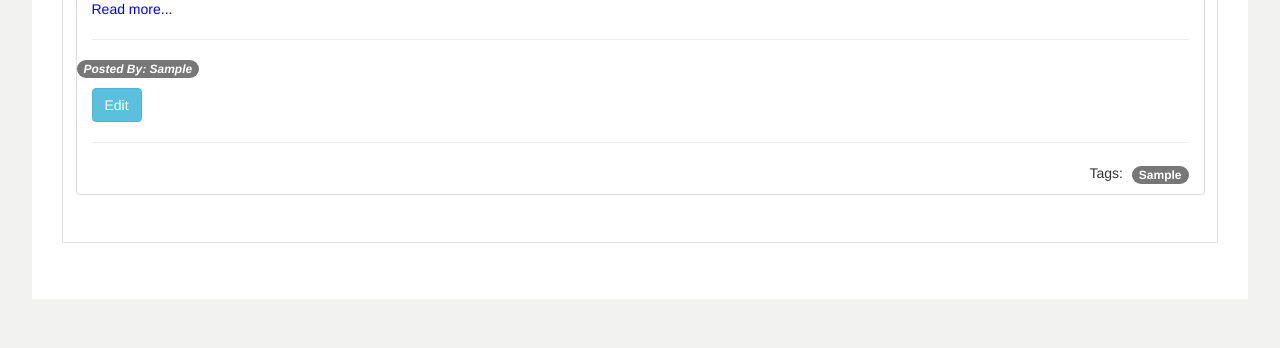
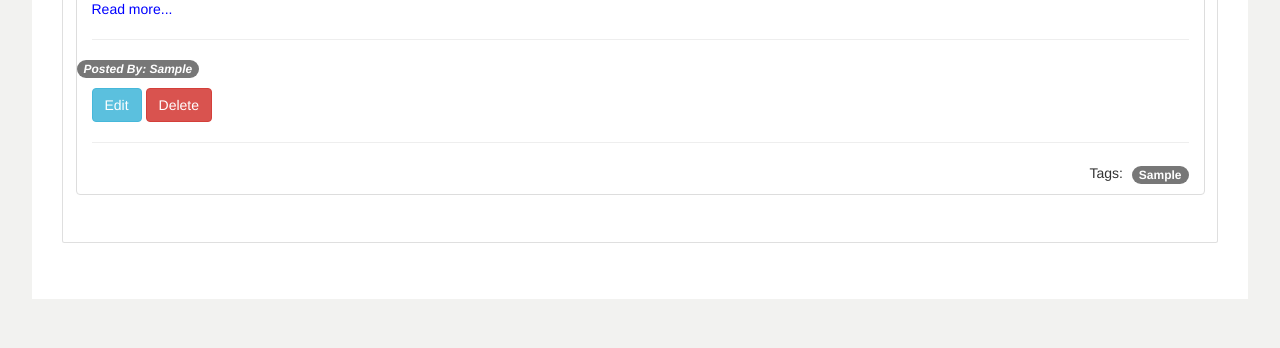
Before and after one commit to naufalhadisy/WearIt_ClothesDonationWebApp, a PHP site: page /forum.php in a window 1280 px wide. Shown: the part 1293-1641 px from the top of the page. Run offline with PHP 8.4, Linux system fonts and the light colour scheme; tables that the repository leaves empty or names only in its code hold one stand-in row (values such as "Sample post"); data that the repository does not hold is empty; some libraries are stand-ins or nearby versions.

Commit message:
Update forum.php
sprint4-add delete button-not complete
delete popup menu & delete function remaining

```diff
--- a/php/forum.php
+++ b/php/forum.php
@@ -58,8 +58,9 @@ include('dbconnection.php');?>
 
 					<hr>
 					<p class="row justify-content-left"><span class="badge badge-success text-white"><i>  Posted By: <?php echo $row['postedby'];?> </i></span></p>
-					<span><button type="button" class="btn btn-info"> <a href="editthread.php?id=<?php echo $row['id']; ?>">Edit</button></span></a>
-								<hr>
+					<a  href="editthread.php?id=<?php echo $row['id']; ?>"><span><button type="button" class="btn btn-info"> Edit</button></span></a>
+					<a  href=#><span><button type="button" class="btn btn-danger"> Delete</button></span></a>
+					<hr>
 									<span class="float-right">
 									<span>Tags:  </span>
 									<span class="badge badge-info text-white ml-2"><?php echo $row['category']; ?></span>
```
